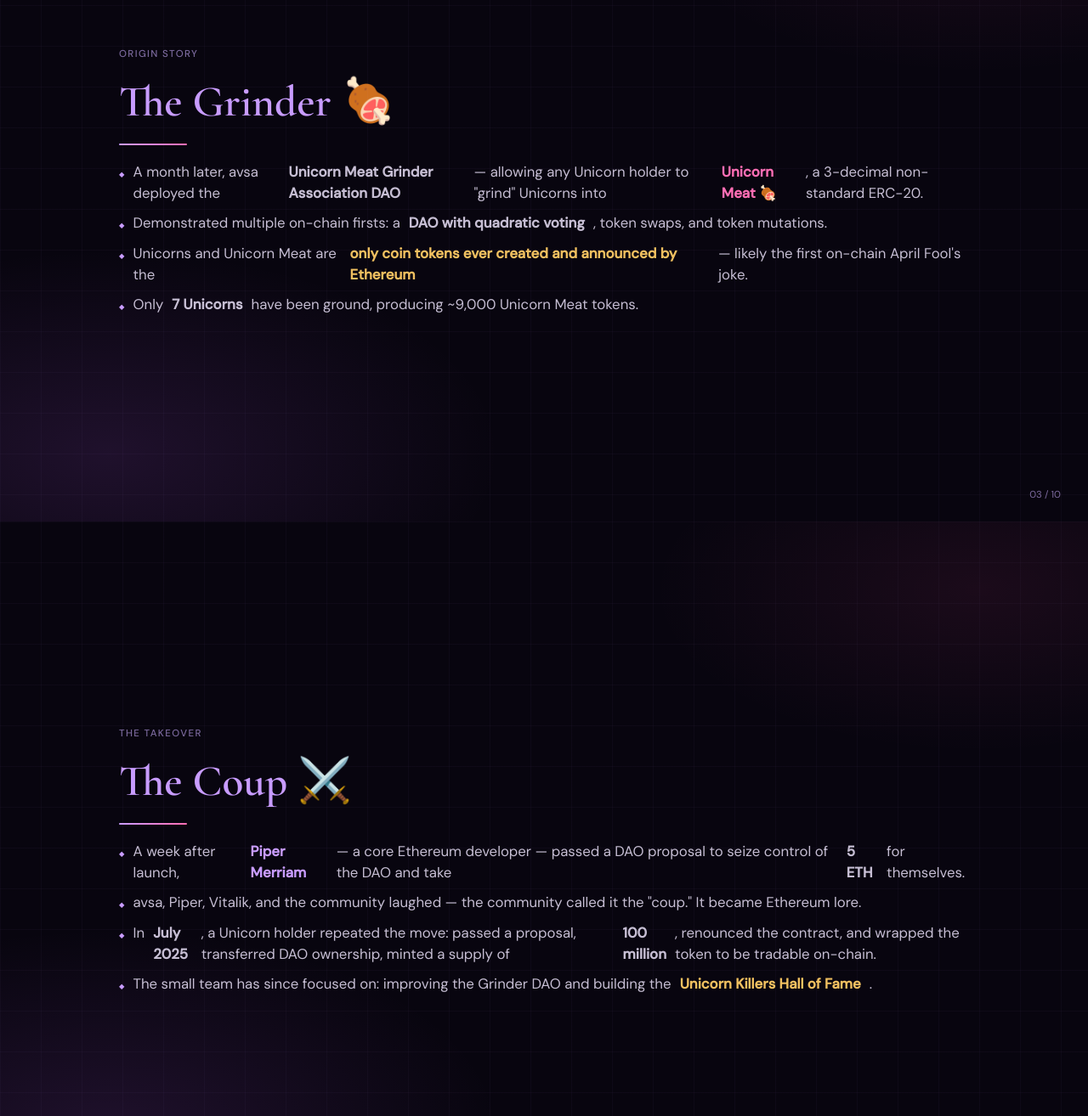
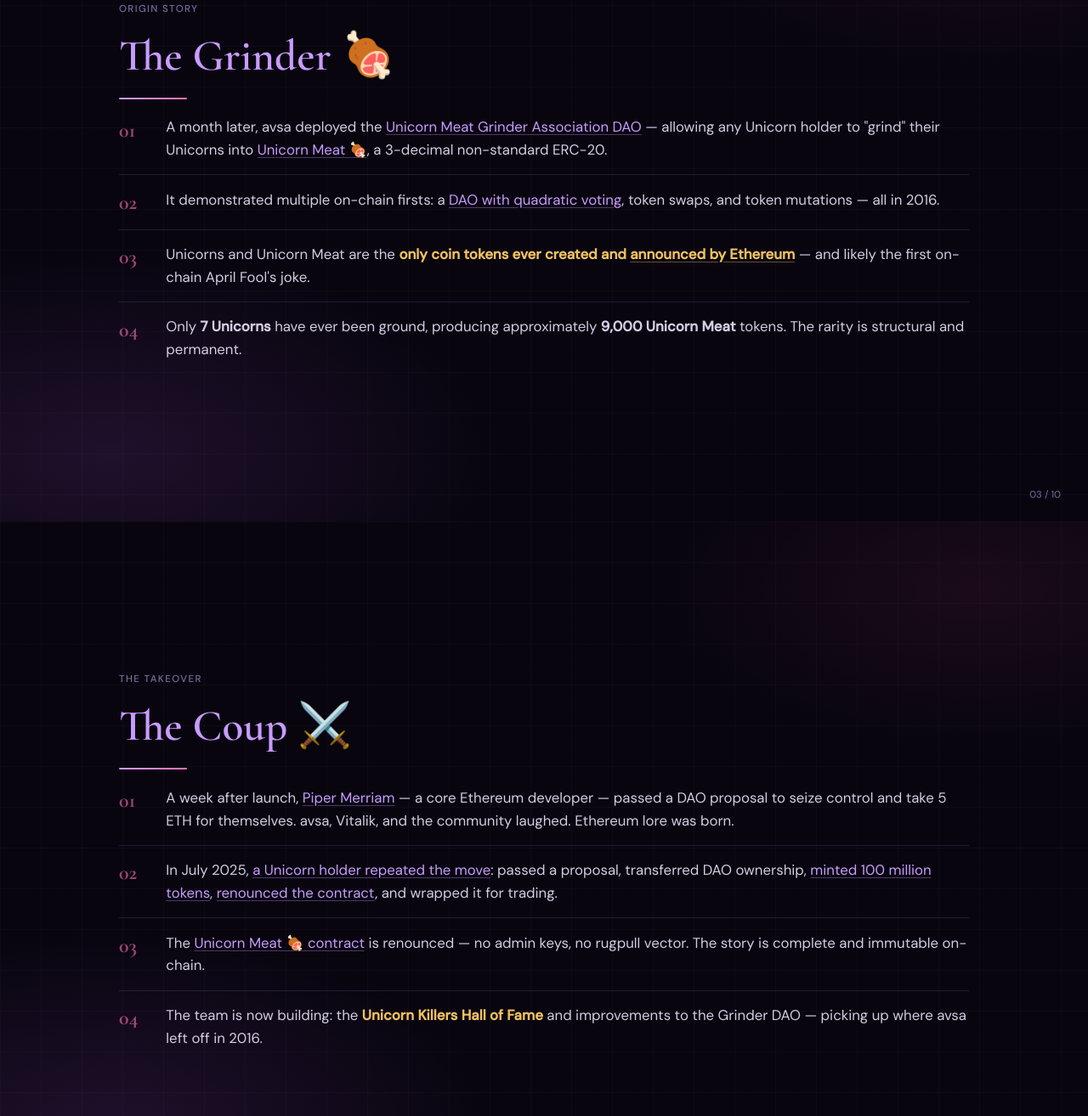
Before and after one commit to cartoonitunes/unicornmeat-website, a plain HTML site: page pitch-deck.html in a window 1280 px wide. Shown: the part 1786-3100 px from the top of the page at 85% size. Drawn offline with nearby package versions, Linux system fonts and the light colour scheme.

Commit message:
fix: improve readability on content slides + add inline source links

```diff
--- a/pitch-deck.html
+++ b/pitch-deck.html
@@ -357,6 +357,67 @@
     }
 
     /* ===========================================
+       INLINE LINKS
+    =========================================== */
+    a.inline {
+      color: var(--accent);
+      text-decoration: underline;
+      text-decoration-color: rgba(200,156,255,0.35);
+      text-underline-offset: 3px;
+      transition: color 0.2s, text-decoration-color 0.2s;
+    }
+
+    a.inline:hover {
+      color: var(--accent2);
+      text-decoration-color: var(--accent2);
+    }
+
+    /* ===========================================
+       FACT LIST — numbered, clearly separated points
+    =========================================== */
+    .fact-list {
+      display: flex;
+      flex-direction: column;
+      gap: clamp(0.5rem, 1.2vw, 1rem);
+    }
+
+    .fact {
+      display: grid;
+      grid-template-columns: clamp(28px, 4vw, 40px) 1fr;
+      gap: 0 clamp(0.6rem, 1.2vw, 1rem);
+      align-items: start;
+      padding-bottom: clamp(0.5rem, 1.2vw, 1rem);
+      border-bottom: 1px solid var(--border);
+    }
+
+    .fact:last-child {
+      border-bottom: none;
+      padding-bottom: 0;
+    }
+
+    .fact-num {
+      font-family: var(--font-head);
+      font-size: clamp(1rem, 2vw, 1.5rem);
+      font-weight: 700;
+      color: var(--accent2);
+      line-height: 1.3;
+      opacity: 0.6;
+      padding-top: 0.05em;
+    }
+
+    .fact-body {
+      display: flex;
+      flex-direction: column;
+      gap: 0.15em;
+    }
+
+    .fact-body p {
+      font-size: var(--body-size);
+      line-height: 1.6;
+      color: rgba(240,232,255,0.88);
+    }
+
+    /* ===========================================
        LINKS
     =========================================== */
     .link-row {
@@ -535,12 +596,24 @@
     <span class="tag reveal">Origin Story</span>
     <h2 class="reveal">The Unicorns 🦄</h2>
     <div class="divider reveal"></div>
-    <ul class="bullets">
-      <li class="reveal">In <strong>February 2016</strong> — six months after mainnet launch — the Ethereum Foundation launched a fundraising initiative.</li>
-      <li class="reveal">EF leader <strong class="accent">Alex Van de Sande (avsa)</strong> deployed two contracts: the Foundation TipJar and <strong>Unicorns 🦄</strong> — a 0-decimal non-standard ERC-20.</li>
-      <li class="reveal">Donate <strong>2.014 ETH</strong> (~$20 at the time) to the TipJar → receive 1 Unicorn. To date, <strong class="gold">2,717</strong> have ever been created.</li>
-      <li class="reveal">avsa later raised the price to <strong>42,329 ETH</strong> — a "beeple" — after the Everydays: The First 5000 Days sale.</li>
-    </ul>
+    <div class="fact-list">
+      <div class="fact reveal">
+        <span class="fact-num">01</span>
+        <div class="fact-body"><p>In <strong>February 2016</strong> — six months after mainnet launch — the Ethereum Foundation launched a fundraising initiative to support ongoing development.</p></div>
+      </div>
+      <div class="fact reveal">
+        <span class="fact-num">02</span>
+        <div class="fact-body"><p>EF leader <a class="inline" href="https://vandesande.design/" target="_blank">Alex Van de Sande (avsa)</a> deployed two contracts: the <a class="inline" href="https://etherscan.io/address/0xfb6916095ca1df60bb79ce92ce3ea74c37c5d359" target="_blank">Foundation TipJar</a> and <a class="inline" href="https://etherscan.io/token/0x89205a3a3b2a69de6dbf7f01ed13b2108b2c43e7" target="_blank">Unicorns 🦄</a> — a 0-decimal non-standard ERC-20.</p></div>
+      </div>
+      <div class="fact reveal">
+        <span class="fact-num">03</span>
+        <div class="fact-body"><p>Donating <strong>2.014 ETH</strong> (~$20 at the time) to the TipJar — as instructed on <a class="inline" href="https://web.archive.org/web/20160405014834/ethereum.org/donate" target="_blank">ethereum.org/donate</a> — minted 1 Unicorn. To date, only <strong class="gold">2,717</strong> have ever been created.</p></div>
+      </div>
+      <div class="fact reveal">
+        <span class="fact-num">04</span>
+        <div class="fact-body"><p>avsa later <a class="inline" href="https://x.com/avsa/status/1410315404107472902" target="_blank">raised the price to 42,329 ETH</a> — a "beeple" — after the Everydays: The First 5000 Days sale.</p></div>
+      </div>
+    </div>
   </div>
   <span class="slide-num">02 / 10</span>
 </section>
@@ -553,12 +626,24 @@
     <span class="tag reveal">Origin Story</span>
     <h2 class="reveal">The Grinder 🍖</h2>
     <div class="divider reveal"></div>
-    <ul class="bullets">
-      <li class="reveal">A month later, avsa deployed the <strong>Unicorn Meat Grinder Association DAO</strong> — allowing any Unicorn holder to "grind" Unicorns into <strong class="accent2">Unicorn Meat 🍖</strong>, a 3-decimal non-standard ERC-20.</li>
-      <li class="reveal">Demonstrated multiple on-chain firsts: a <strong>DAO with quadratic voting</strong>, token swaps, and token mutations.</li>
-      <li class="reveal">Unicorns and Unicorn Meat are the <strong class="gold">only coin tokens ever created and announced by Ethereum</strong> — likely the first on-chain April Fool's joke.</li>
-      <li class="reveal">Only <strong>7 Unicorns</strong> have been ground, producing ~9,000 Unicorn Meat tokens.</li>
-    </ul>
+    <div class="fact-list">
+      <div class="fact reveal">
+        <span class="fact-num">01</span>
+        <div class="fact-body"><p>A month later, avsa deployed the <a class="inline" href="https://etherscan.io/address/0xc7e9ddd5358e08417b1c88ed6f1a73149beeaa32" target="_blank">Unicorn Meat Grinder Association DAO</a> — allowing any Unicorn holder to "grind" their Unicorns into <a class="inline" href="https://etherscan.io/address/0xED6aC8de7c7CA7e3A22952e09C2a2A1232DDef9A" target="_blank">Unicorn Meat 🍖</a>, a 3-decimal non-standard ERC-20.</p></div>
+      </div>
+      <div class="fact reveal">
+        <span class="fact-num">02</span>
+        <div class="fact-body"><p>It demonstrated multiple on-chain firsts: a <a class="inline" href="https://gist.github.com/alexvandesande/eca0b87da89ab28fa50c" target="_blank">DAO with quadratic voting</a>, token swaps, and token mutations — all in 2016.</p></div>
+      </div>
+      <div class="fact reveal">
+        <span class="fact-num">03</span>
+        <div class="fact-body"><p>Unicorns and Unicorn Meat are the <strong class="gold">only coin tokens ever created and <a class="inline" href="https://x.com/ethereum/status/715821110722433024" target="_blank" style="color:var(--gold);text-decoration-color:rgba(240,192,96,0.4)">announced by Ethereum</a></strong> — and likely the first on-chain April Fool's joke.</p></div>
+      </div>
+      <div class="fact reveal">
+        <span class="fact-num">04</span>
+        <div class="fact-body"><p>Only <strong>7 Unicorns</strong> have ever been ground, producing approximately <strong>9,000 Unicorn Meat</strong> tokens. The rarity is structural and permanent.</p></div>
+      </div>
+    </div>
   </div>
   <span class="slide-num">03 / 10</span>
 </section>
@@ -571,12 +656,24 @@
     <span class="tag reveal">The Takeover</span>
     <h2 class="reveal">The Coup ⚔️</h2>
     <div class="divider reveal"></div>
-    <ul class="bullets">
-      <li class="reveal">A week after launch, <strong class="accent">Piper Merriam</strong> — a core Ethereum developer — passed a DAO proposal to seize control of the DAO and take <strong>5 ETH</strong> for themselves.</li>
-      <li class="reveal">avsa, Piper, Vitalik, and the community laughed — the community called it the "coup." It became Ethereum lore.</li>
-      <li class="reveal">In <strong>July 2025</strong>, a Unicorn holder repeated the move: passed a proposal, transferred DAO ownership, minted a supply of <strong>100 million</strong>, renounced the contract, and wrapped the token to be tradable on-chain.</li>
-      <li class="reveal">The small team has since focused on: improving the Grinder DAO and building the <span class="gold"><strong>Unicorn Killers Hall of Fame</strong></span>.</li>
-    </ul>
+    <div class="fact-list">
+      <div class="fact reveal">
+        <span class="fact-num">01</span>
+        <div class="fact-body"><p>A week after launch, <a class="inline" href="https://x.com/pipermerriam/status/718546708641124353" target="_blank">Piper Merriam</a> — a core Ethereum developer — passed a DAO proposal to seize control and take 5 ETH for themselves. avsa, Vitalik, and the community laughed. Ethereum lore was born.</p></div>
+      </div>
+      <div class="fact reveal">
+        <span class="fact-num">02</span>
+        <div class="fact-body"><p>In July 2025, <a class="inline" href="https://x.com/cartoonitunes/status/1942244684513923330" target="_blank">a Unicorn holder repeated the move</a>: passed a proposal, transferred DAO ownership, <a class="inline" href="https://etherscan.io/tx/0x7e10256cb3be5c28170592724594f223f299911730b84ce5a94834c84e279823" target="_blank">minted 100 million tokens</a>, <a class="inline" href="https://etherscan.io/tx/0x974a2c588199c1d245d704b9a184aee66c19f3c056afec869bd786f94e75b71c" target="_blank">renounced the contract</a>, and wrapped it for trading.</p></div>
+      </div>
+      <div class="fact reveal">
+        <span class="fact-num">03</span>
+        <div class="fact-body"><p>The <a class="inline" href="https://etherscan.io/address/0xdfa208bb0b811cfbb5fa3ea98ec37aa86180e668" target="_blank">Unicorn Meat 🍖 contract</a> is renounced — no admin keys, no rugpull vector. The story is complete and immutable on-chain.</p></div>
+      </div>
+      <div class="fact reveal">
+        <span class="fact-num">04</span>
+        <div class="fact-body"><p>The team is now building: the <strong class="gold">Unicorn Killers Hall of Fame</strong> and improvements to the Grinder DAO — picking up where avsa left off in 2016.</p></div>
+      </div>
+    </div>
   </div>
   <span class="slide-num">04 / 10</span>
 </section>
@@ -643,12 +740,24 @@
     <span class="tag reveal">Opportunity</span>
     <h2 class="reveal">Why Now</h2>
     <div class="divider reveal"></div>
-    <ul class="bullets">
-      <li class="reveal">Historic Ethereum tokens are having a <strong class="accent">cultural renaissance</strong> — collectors seek provenance and on-chain artifacts from 2015–2016.</li>
-      <li class="reveal">The Unicorn Meat story is <strong>complete</strong>: origin → coup → revival → community. Fully documented, fully on-chain.</li>
-      <li class="reveal">The team is actively building: <strong class="gold">Unicorn Killers Hall of Fame</strong>, Grinder DAO improvements, and community expansion.</li>
-      <li class="reveal">Unicorns and Unicorn Meat are <strong>the only coin tokens ever created and announced by Ethereum</strong> — there is no comparable provenance.</li>
-    </ul>
+    <div class="fact-list">
+      <div class="fact reveal">
+        <span class="fact-num">01</span>
+        <div class="fact-body"><p>Historic Ethereum tokens are having a <strong class="accent">cultural renaissance</strong>. Collectors seek provenance — on-chain artifacts from 2015–2016 are the rarest in existence.</p></div>
+      </div>
+      <div class="fact reveal">
+        <span class="fact-num">02</span>
+        <div class="fact-body"><p><a class="inline" href="https://x.com/ethereum/status/715821110722433024" target="_blank">Unicorns and Unicorn Meat are the only coin tokens ever created and announced by Ethereum</a>. There is no comparable provenance anywhere in crypto.</p></div>
+      </div>
+      <div class="fact reveal">
+        <span class="fact-num">03</span>
+        <div class="fact-body"><p>The story is <strong>complete and immutable</strong>: origin (avsa, 2016) → the coup (Piper, 2016) → the revival (webtrue.eth, 2025) → community. Every step is on-chain.</p></div>
+      </div>
+      <div class="fact reveal">
+        <span class="fact-num">04</span>
+        <div class="fact-body"><p>Active development: <strong class="gold">Unicorn Killers Hall of Fame</strong>, Grinder DAO improvements, and growing community — this is not a static artifact, it's a living project.</p></div>
+      </div>
+    </div>
   </div>
   <span class="slide-num">07 / 10</span>
 </section>
```
